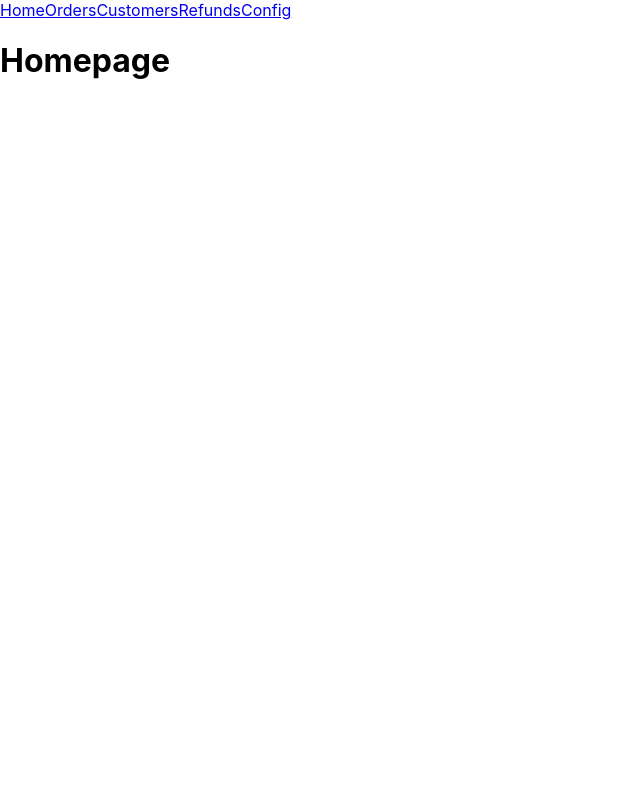
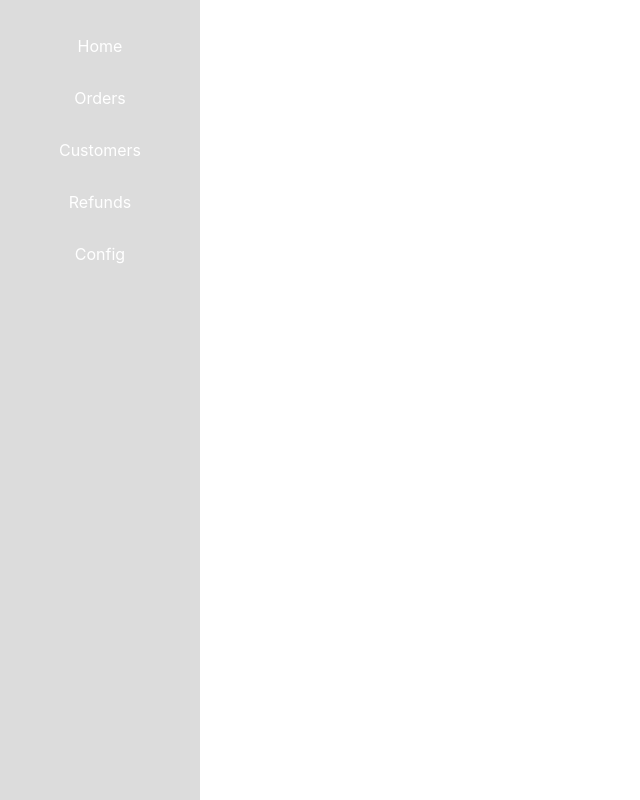
Before and after one commit to TheCyberFlash/stjag-basic-crud-react, a React (Create React App) app in the folder basic-crud/: page / in a window 1280 px wide. Shown: the whole page, without its empty margins (0-640 px from the left). Built offline with nearby package versions, Linux system fonts and the light colour scheme.

Commit message:
Basic sidebar style
more to come later

```diff
--- a/basic-crud/src/App.js
+++ b/basic-crud/src/App.js
@@ -7,6 +7,7 @@ import Customers from "./components/Customers";
 import Refunds from "./components/Refunds";
 import Config from "./components/Config";
 import NoMatch from "./components/NoMatch";
+import "./index.css";
 
 function App() {
   return (
--- a/basic-crud/src/components/Sidebar.js
+++ b/basic-crud/src/components/Sidebar.js
@@ -3,7 +3,7 @@ import { Link} from "react-router-dom";
 
 const Sidebar = () => {
     return (
-        <div>
+        <div className="sidebar">
             <Link to="/">Home</Link>
             <Link to="/orders">Orders</Link>
             <Link to="/customers">Customers</Link>
--- a/basic-crud/src/index.css
+++ b/basic-crud/src/index.css
@@ -11,3 +11,29 @@ code {
   font-family: source-code-pro, Menlo, Monaco, Consolas, 'Courier New',
     monospace;
 }
+
+.sidebar {
+  height: 100%;
+  width: 200px;
+  position: fixed;
+  top: 0;
+  left: 0;
+  background-color:gainsboro;
+  padding-top: 20px;
+  display: flex;
+  flex-direction: column;
+  align-items: center;
+  color: aliceblue;
+}
+
+.sidebar a {
+  display: flex;
+  align-items: center;
+  color: white;
+  padding: 16px;
+  text-decoration: none;
+}
+
+.sidebar a:hover {
+  color: black;
+}
```
